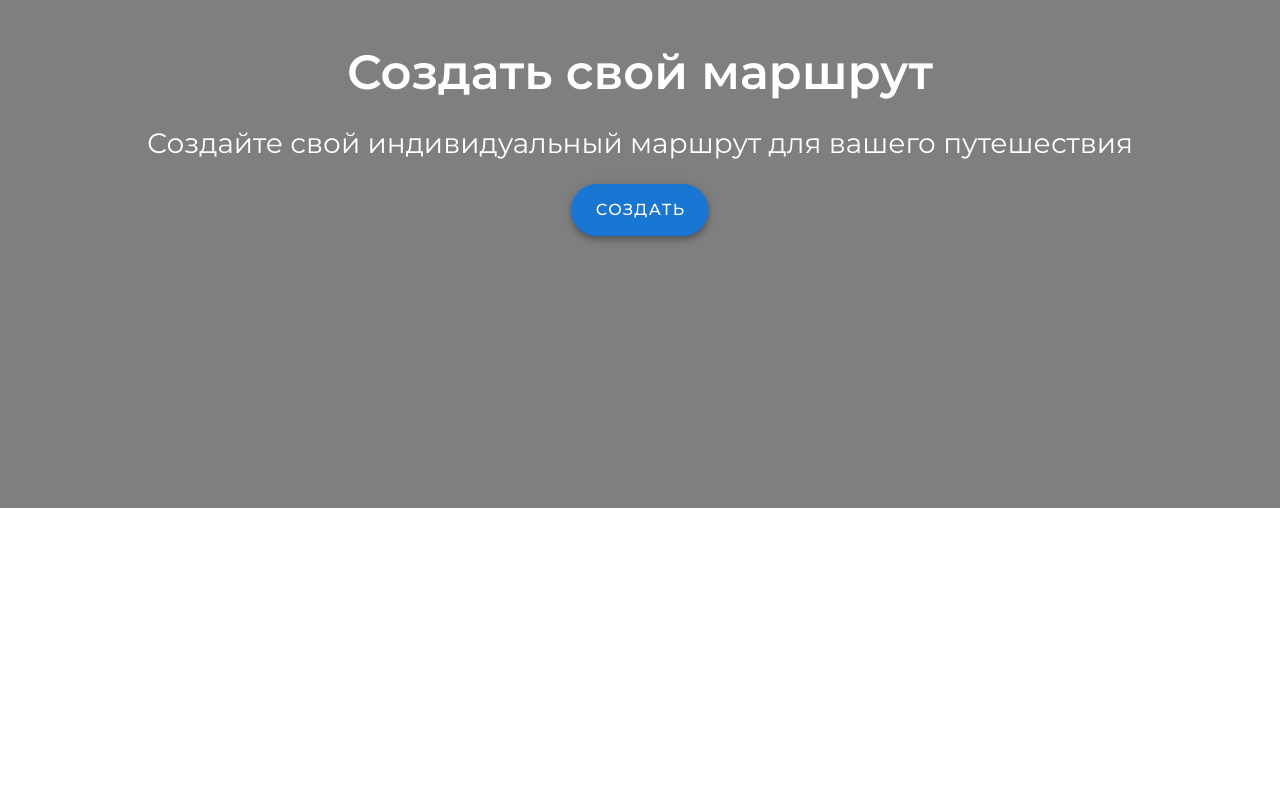
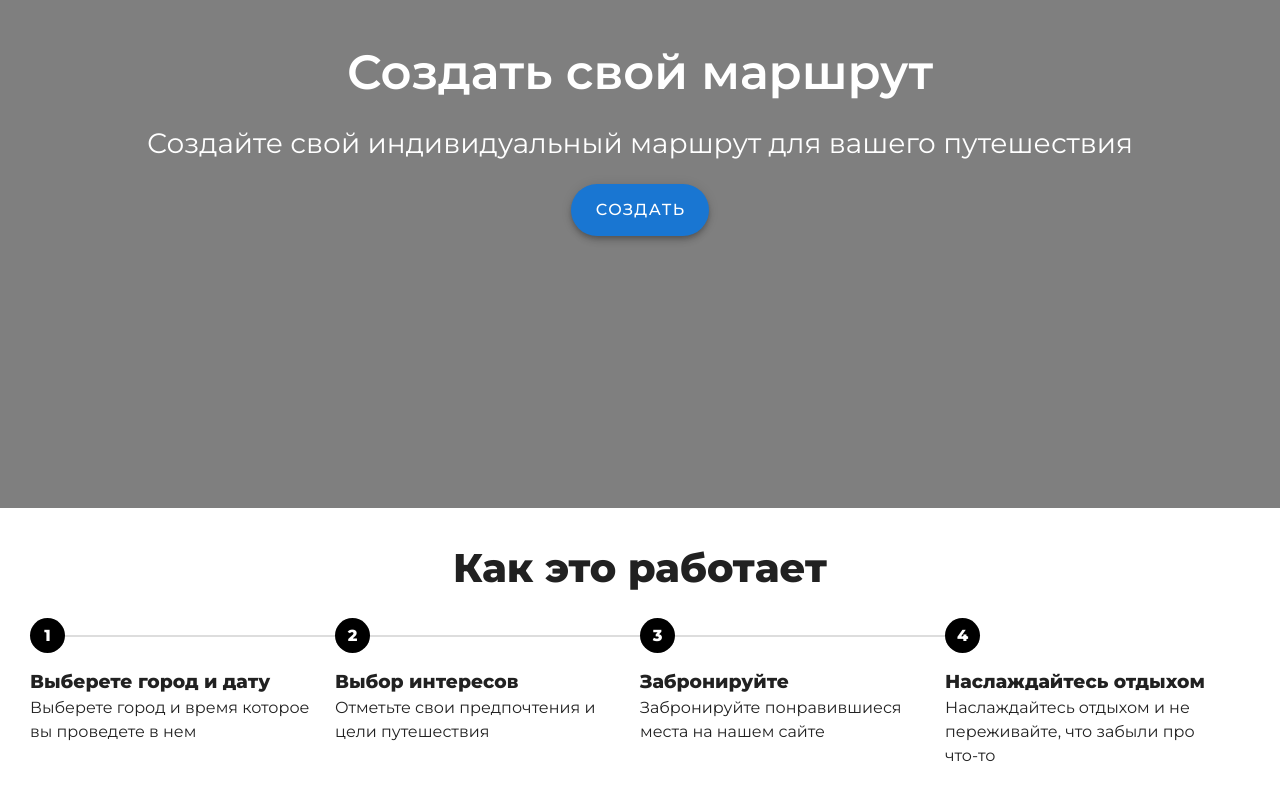
Before and after one commit to maksim-mshp/bv-travel, a Vue app: page / in a window 1280 px wide. Shown: the part 292-1092 px from the top of the page. Built offline with nearby package versions, Linux system fonts and the light colour scheme.

Commit message:
вёрстка таймлайна

```diff
--- /dev/null
+++ b/src/components/main/HowItWorks.vue
@@ -0,0 +1,165 @@
+<template>
+	<v-sheet class="main-wrapper" color="white" height="1100">
+		<h1>Как это работает</h1>
+
+		<div class="desktop">
+			<div class="main-content">
+				<div class="block">
+					<div class="timeline-elem">
+						<div class="circle"><span>1</span></div>
+						<div class="line"></div>
+					</div>
+					<div class="text-elem">
+						<h3>Выберете город и дату</h3>
+						<p>Выберете город и время которое вы проведете в нем</p>
+					</div>
+				</div>
+				<div class="block">
+					<div class="timeline-elem">
+						<div class="circle"><span>2</span></div>
+						<div class="line"></div>
+					</div>
+					<div class="text-elem">
+						<h3>Выбор интересов</h3>
+						<p>Отметьте свои предпочтения и цели путешествия</p>
+					</div>
+				</div>
+				<div class="block">
+					<div class="timeline-elem">
+						<div class="circle"><span>3</span></div>
+						<div class="line"></div>
+					</div>
+					<div class="text-elem">
+						<h3>Забронируйте</h3>
+						<p>Забронируйте понравившиеся места на нашем сайте</p>
+					</div>
+				</div>
+				<div class="block">
+					<div class="timeline-elem">
+						<div class="circle"><span>4</span></div>
+					</div>
+					<div class="text-elem">
+						<h3>Наслаждайтесь отдыхом</h3>
+						<p>
+							Наслаждайтесь отдыхом и не переживайте, что забыли
+							про что-то
+						</p>
+					</div>
+				</div>
+			</div>
+		</div>
+		<div class="mobile">
+			<div class="main-content">
+				<div class="block">
+					<div class="timeline-elem">
+						<div class="circle"><span>1</span></div>
+						<div class="line"></div>
+					</div>
+					<div class="text-elem">
+						<h3>Наслаждайтесь отдыхом</h3>
+						<p>
+							Наслаждайтесь отдыхом и не переживайте, что забыли
+							про что-то
+						</p>
+					</div>
+				</div>
+			</div>
+		</div>
+	</v-sheet>
+</template>
+
+<script>
+export default {
+	name: "HowItWorks",
+};
+</script>
+
+<style lang="less" scoped>
+
+@circle-size: 35px;
+
+.main-wrapper {
+	padding: 30px;
+	text-align: center;
+}
+
+.desktop {
+	display: inline-block;
+	margin: auto;
+}
+
+@media (min-width: 801px) {
+	.mobile {
+		display: none;
+	}
+}
+
+@media (max-width: 800px) {
+	.desktop {
+		display: none;
+	}
+}
+
+.mobile .block {
+	width: 100%;
+	display: flex;
+}
+
+.mobile .timeline-elem {
+	width: @circle-size;
+}
+
+.mobile .text-elem {
+	width: calc(100% - @circle-size);
+}
+
+.desktop .block {
+	width: calc((100vw - 60px) / 4);
+}
+
+.main-content {
+	display: flex;
+	margin-top: 20px;
+	max-width: 1700px;
+}
+
+h1 {
+	text-align: center;
+	font-size: 2.5em !important;
+}
+
+.desktop .timeline-elem {
+	display: flex;
+	align-items: center;
+	justify-content: start;
+}
+
+.desktop .text-elem {
+	text-align: left;
+	margin-top: 15px;
+	padding-right: 20px;
+	max-width: 300px;
+}
+
+.circle {
+	width: @circle-size;
+	height: @circle-size;
+	background-color: #000;
+	border-radius: 50%;
+	display: flex;
+	align-items: center;
+	justify-content: center;
+}
+
+.line {
+	width: calc(100% - @circle-size);
+	height: 2px;
+	background-color: #ddd;
+}
+
+.circle span {
+	font-weight: 700;
+	color: white;
+	display: block;
+}
+</style>
--- a/src/views/Main.vue
+++ b/src/views/Main.vue
@@ -1,16 +1,17 @@
 <template>
 	<div class="main-wrap">
 		<MainImage></MainImage>
-		<v-sheet color="white" height="1100"></v-sheet>
+		<HowItWorks></HowItWorks>
 	</div>
 </template>
 
 <script>
 import MainImage from '@/components/main/Image.vue';
+import HowItWorks from '@/components/main/HowItWorks.vue';
 export default {
 	name: "Main",
 	components: {
-		MainImage
+		MainImage, HowItWorks
 	}
 };
 </script>
```
